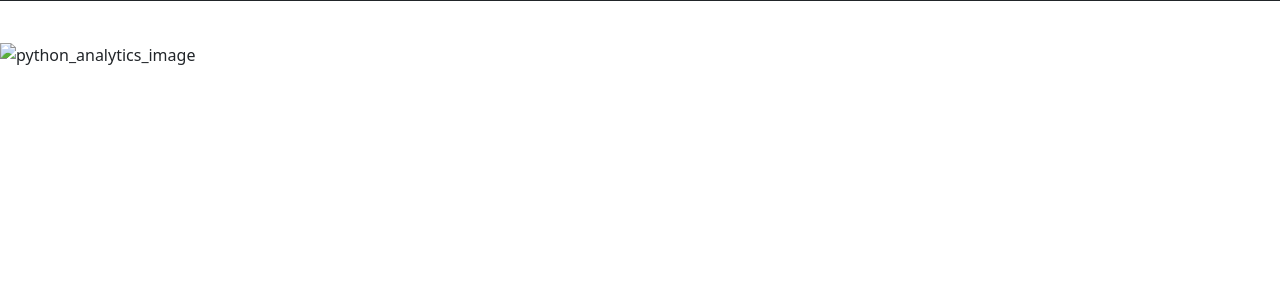
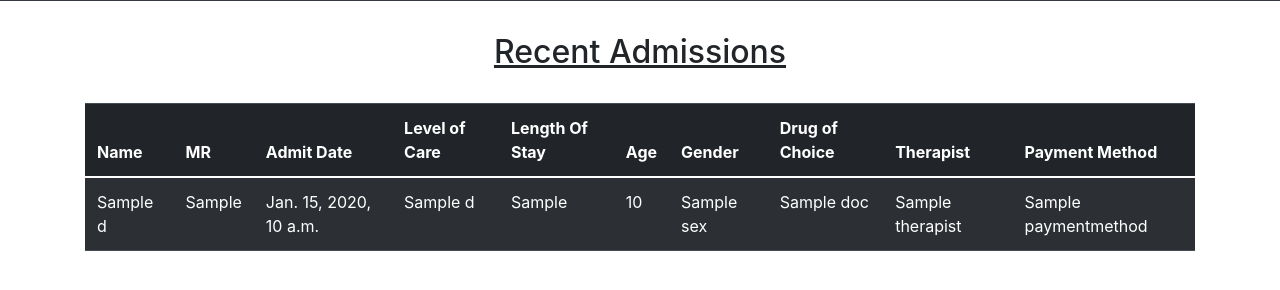
Before and after one commit to keberelf058725/BH_Django_Project, a Django app: template BH_DJANGO/templates/home.html in a window 1280 px wide. Shown: the part 85-375 px from the top of the page. Run offline with Django 4.2, Linux system fonts and the light colour scheme; the template is opened without the code that fills it: most values are stand-ins (such as "Sample title", 1, 10 or a date in 2020); some libraries are stand-ins or nearby versions.

Commit message:
Updates 7/25/2022

```diff
--- a/BH_DJANGO/Static_File_Storage/css/style.css
+++ b/BH_DJANGO/Static_File_Storage/css/style.css
@@ -23,3 +23,8 @@ margin: auto;
   width: 50%;
   padding: 0px;
       }
+.home {
+max width: 1000px;
+magin: 0 auto;
+
+}
--- a/BH_DJANGO/templates/flash_return.html
+++ b/BH_DJANGO/templates/flash_return.html
@@ -15,7 +15,7 @@
 
 <div class="container">
   <h2 class="text-center"><u>Patients Missing From Flash</u></h2><br>
-  <table class="table table-dark table-striped">
+  <table class="table table-primary table-striped">
     <thead>
       <tr>
         <th>Name</th>
--- a/BH_DJANGO/templates/home.html
+++ b/BH_DJANGO/templates/home.html
@@ -1,11 +1,58 @@
 {% extends 'base.html' %}
 
 {% block content %}
-<h2></h1>
-
-
-    {% load static %}
-
-
-    <img src="{% static 'python_analytics_image.jpg' %}" alt="python_analytics_image" width="1500" height="700">
+<!DOCTYPE html>
+<html lang="en">
+<head>
+  <title>TableView - Startup</title>
+  <meta charset="utf-8">
+  <meta name="viewport" content="width=device-width, initial-scale=1">
+  <link rel="stylesheet" href="https://maxcdn.bootstrapcdn.com/bootstrap/4.5.0/css/bootstrap.min.css">
+  <script src="https://ajax.googleapis.com/ajax/libs/jquery/3.5.1/jquery.min.js"></script>
+  <script src="https://cdnjs.cloudflare.com/ajax/libs/popper.js/1.16.0/umd/popper.min.js"></script>
+  <script src="https://maxcdn.bootstrapcdn.com/bootstrap/4.5.0/js/bootstrap.min.js"></script>
+</head>
+<body>
+<div class="home">
+<div class="container" >
+  <h2 class="text-center"><u>Recent Admissions</u></h2><br>
+  <table class="table table-dark table-striped">
+    <thead>
+      <tr>
+        <th>Name</th>
+        <th>MR</th>
+        <th>Admit Date</th>
+        <th>Level of Care</th>
+        <th>Length Of Stay</th>
+        <th>Age</th>
+        <th>Gender</th>
+        <th>Drug of Choice</th>
+        <th>Therapist</th>
+        <th>Payment Method</th>
+      </tr>
+    </thead>
+    <tbody>
+    <!-- jinja2 Technique -->
+    {% if d %}
+    {% for i in d %}
+      <tr>
+        <td>{{i.Name}}</td>
+        <td>{{i.mr}}</td>
+        <td>{{i.admission_date}}</td>
+        <td>{{i.program_name}}</td>
+        <td>{{i.length_of_stay}}</td>
+        <td>{{i.age}}</td>
+        <td>{{i.sex}}</td>
+        <td>{{i.DOC}}</td>
+        <td>{{i.Therapist}}</td>
+        <td>{{i.paymentmethod}}</td>
+      </tr>
+    {% endfor %}
+    {% endif %}
+    </tbody>
+  </table>
+</div>
+</div>
+</body>
+</html>
     {% endblock %}
```
Also changed, not shown: BH_DJANGO/pages/views.py (+32 -3 lines), BH_DJANGO/db.sqlite3.
